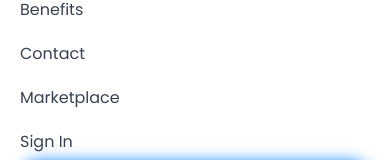
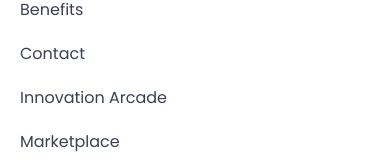
Before and after one commit to Arush-Developer/IFG-Website, a React (Vite) app: page / in a window 390 px wide. Both pictures are taken after a click on the button 362 px from the left and 42 px from the top of the page. Shown: the part 191-351 px from the top of the page. Built offline with nearby package versions, Linux system fonts and the light colour scheme.

Commit message:
Update Header.tsx

```diff
--- a/src/components/Header.tsx
+++ b/src/components/Header.tsx
@@ -53,6 +53,9 @@ const Header: React.FC = () => {
               <Link to="/about" className="text-gray-700 hover:text-blue-600 font-medium transition-colors hover-scale">About</Link>
               <Link to="/benefits" className="text-gray-700 hover:text-blue-600 font-medium transition-colors hover-scale">Benefits</Link>
               <Link to="/contact" className="text-gray-700 hover:text-blue-600 font-medium transition-colors hover-scale">Contact</Link>
+              <Link to="/arcade" className="text-gray-700 hover:text-yellow-600 font-medium transition-colors hover-scale">
+                Innovation Arcade
+              </Link>
               <Link to="/marketplace" className="text-gray-700 hover:text-purple-600 font-medium transition-colors hover-scale">
                 Marketplace
               </Link>
@@ -114,6 +117,13 @@ const Header: React.FC = () => {
               <Link to="/benefits" className="block px-3 py-2 text-gray-700" onClick={() => setIsMenuOpen(false)}>Benefits</Link>
               <Link to="/contact" className="block px-3 py-2 text-gray-700" onClick={() => setIsMenuOpen(false)}>Contact</Link>
               <Link
+                to="/arcade"
+                className="block px-3 py-2 text-gray-700"
+                onClick={() => setIsMenuOpen(false)}
+              >
+                Innovation Arcade
+              </Link>
+              <Link
                 to="/marketplace"
                 className="block px-3 py-2 text-gray-700"
                 onClick={() => setIsMenuOpen(false)}
```
